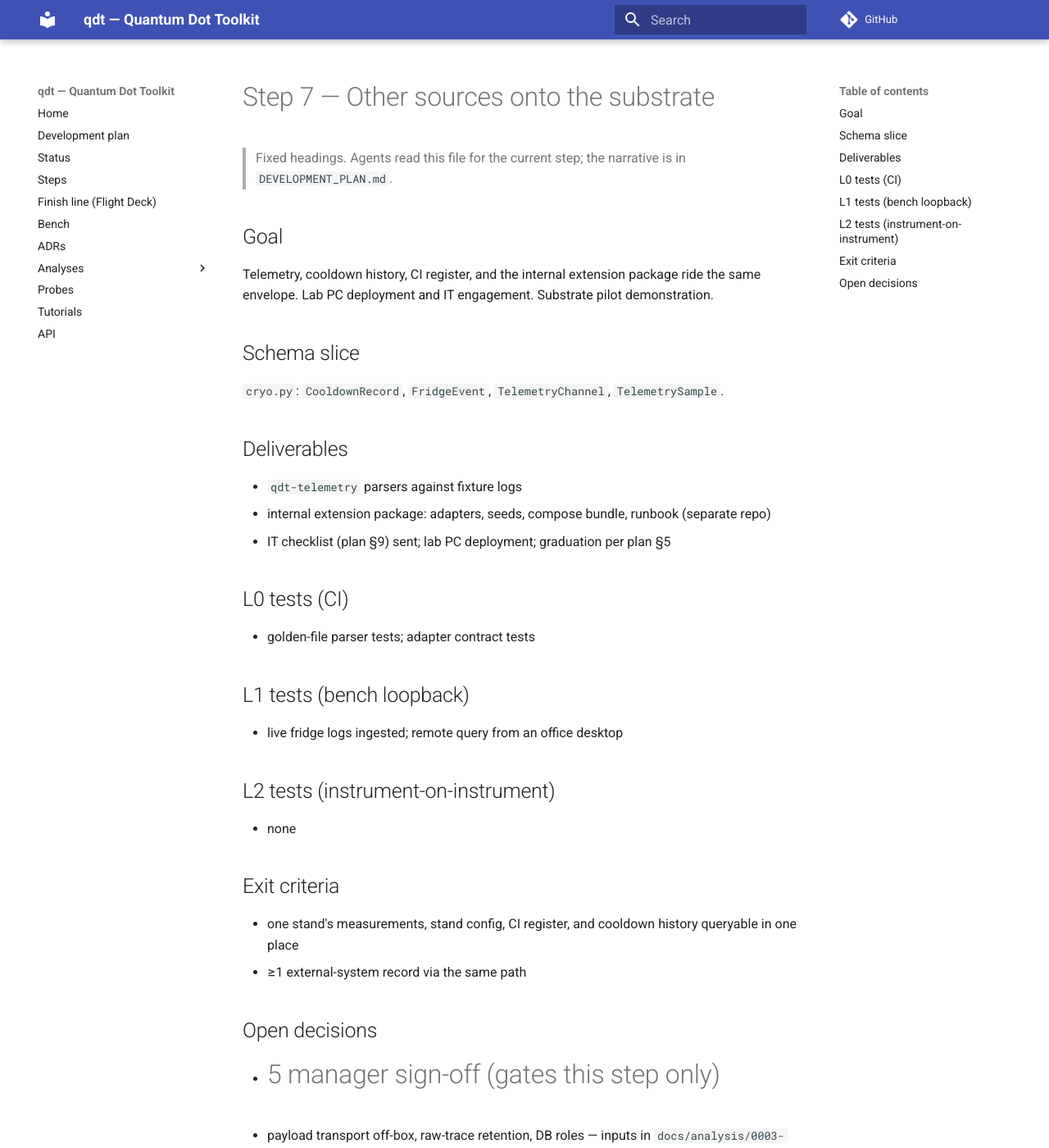
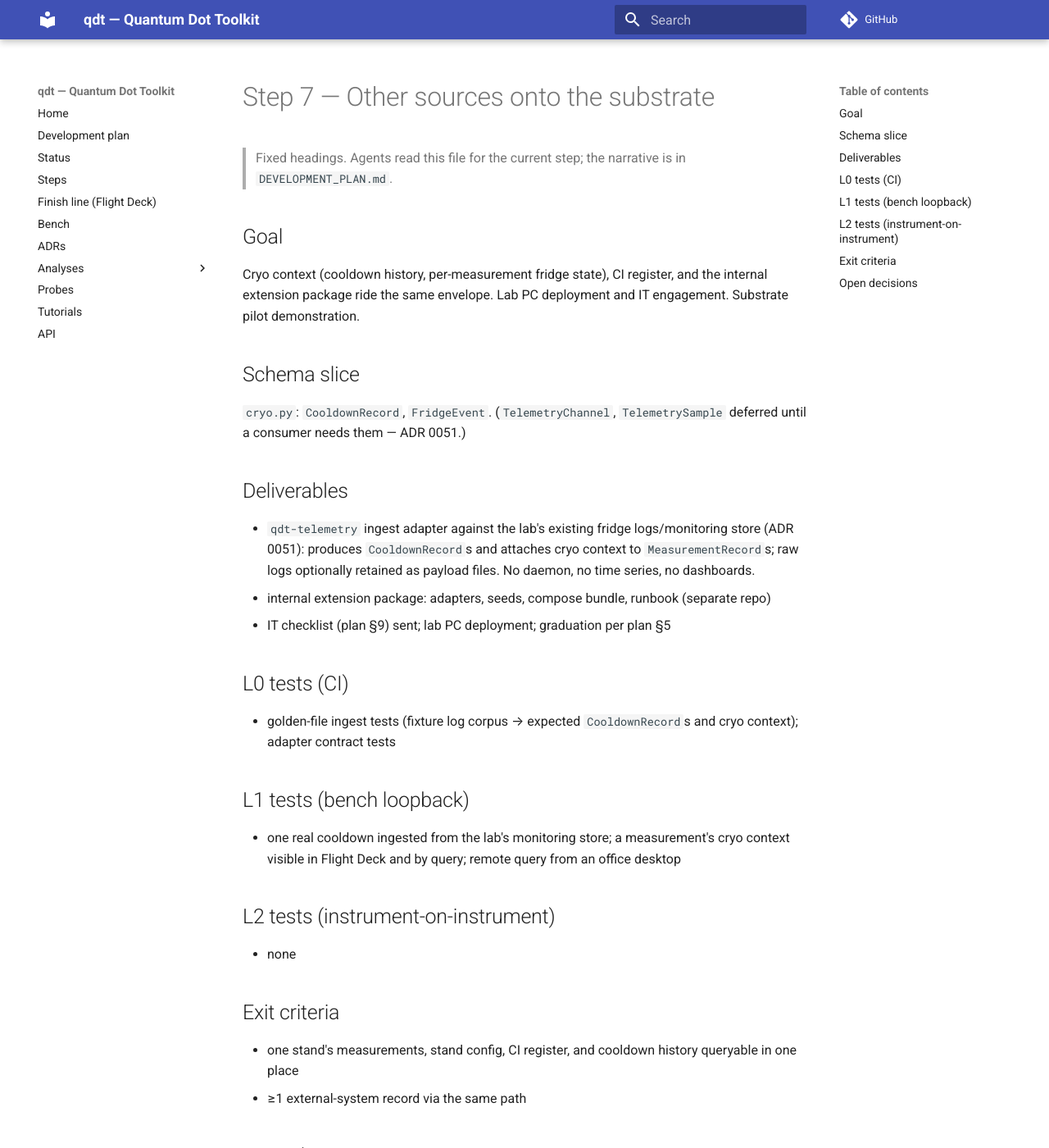
Before and after one commit to CowboyQuantum/qdt, an MkDocs documentation site: the page built from docs/steps/07-other-sources.md, in a window 1280 px wide and 1400 px high. Shown: the whole window at 82% size. Built offline with MkDocs 1.6.1 and Material for MkDocs 9.7.7, drawn with Linux system fonts in a browser that asks for light colours; comment, search, counter and statistics services are not loaded; some of the changed text lies outside the part shown.

Commit message:
docs(adr): 0051 qdt-telemetry ingests cryo context, does not collect
Rescopes qdt-telemetry from collector to ingest adapter against existing fridge monitoring; reduces the
Step 7 cryo slice to CooldownRecord + FridgeEvent; updates plan §3.1/§4.1/§9, steps/07, and the
package description/docstring.

Applied from the third patch of chat-2026-10-15-series.patch (the first two, Analyses 0003 and 0004,
were already on main). The ADR is renumbered from 0050 to 0051: 0050 is the persisted tune-up (PR #45).
STATUS records the decision.

Co-Authored-By: Claude Fable 5.1 <noreply@anthropic.com>

```diff
--- a/docs/steps/07-other-sources.md
+++ b/docs/steps/07-other-sources.md
@@ -3,21 +3,21 @@
 > Fixed headings. Agents read this file for the current step; the narrative is in `DEVELOPMENT_PLAN.md`.
 
 ## Goal
-Telemetry, cooldown history, CI register, and the internal extension package ride the same envelope. Lab PC deployment and IT engagement. Substrate pilot demonstration.
+Cryo context (cooldown history, per-measurement fridge state), CI register, and the internal extension package ride the same envelope. Lab PC deployment and IT engagement. Substrate pilot demonstration.
 
 ## Schema slice
-`cryo.py`: `CooldownRecord`, `FridgeEvent`, `TelemetryChannel`, `TelemetrySample`.
+`cryo.py`: `CooldownRecord`, `FridgeEvent`. (`TelemetryChannel`, `TelemetrySample` deferred until a consumer needs them — ADR 0051.)
 
 ## Deliverables
-- `qdt-telemetry` parsers against fixture logs
+- `qdt-telemetry` ingest adapter against the lab's existing fridge logs/monitoring store (ADR 0051): produces `CooldownRecord`s and attaches cryo context to `MeasurementRecord`s; raw logs optionally retained as payload files. No daemon, no time series, no dashboards.
 - internal extension package: adapters, seeds, compose bundle, runbook (separate repo)
 - IT checklist (plan §9) sent; lab PC deployment; graduation per plan §5
 
 ## L0 tests (CI)
-- golden-file parser tests; adapter contract tests
+- golden-file ingest tests (fixture log corpus → expected `CooldownRecord`s and cryo context); adapter contract tests
 
 ## L1 tests (bench loopback)
-- live fridge logs ingested; remote query from an office desktop
+- one real cooldown ingested from the lab's monitoring store; a measurement's cryo context visible in Flight Deck and by query; remote query from an office desktop
 
 ## L2 tests (instrument-on-instrument)
 - none
@@ -28,7 +28,6 @@ Telemetry, cooldown history, CI register, and the internal extension package rid
 
 ## Open decisions
 - #5 manager sign-off (gates this step only)
-- payload transport off-box, raw-trace retention, DB roles — inputs in `docs/analysis/0003-registry-deployment-requirements.md`
 - #6, #7 lab PC OS and log access mode
 
 ## Status
```
Also changed, not shown: docs/DEVELOPMENT_PLAN.md (+3 -3 lines), docs/STATUS.md (+4 -2 lines), docs/adr/0051-telemetry-ingests-does-not-collect.md (added, +45 -0 lines), docs/adr/README.md (+1 -0 lines), 2 other files.
